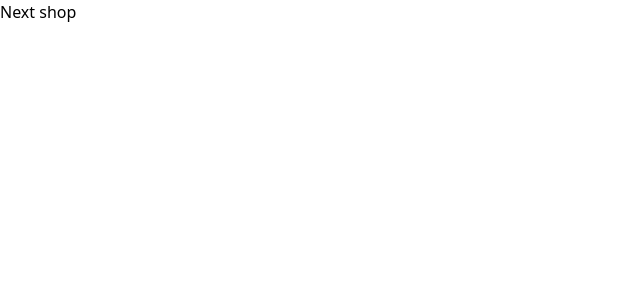
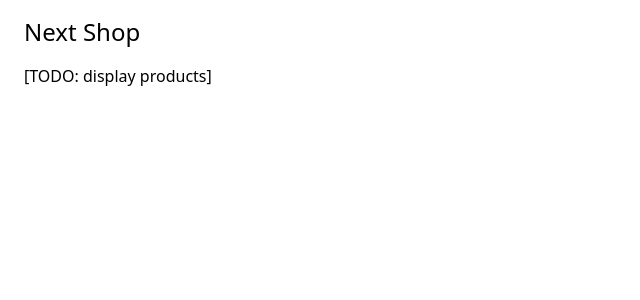
Before and after one commit to Anne-Gaelle-S/next-js-shop, a Next.js app: page / in a window 1280 px wide. Shown: the top 300 px of the page, without its empty margins (0-640 px from the left). Built offline with nearby package versions, Linux system fonts and the light colour scheme.

Commit message:
feat: add Title component

```diff
--- /dev/null
+++ b/components/Title.tsx
@@ -0,0 +1,8 @@
+import { PropsWithChildren } from "react";
+import React from "react";
+
+const Title: React.FC<PropsWithChildren> = ({ children }) => {
+  return <h1 className="text-2xl pb-4">{children}</h1>;
+}
+
+export default Title;
--- a/pages/index.tsx
+++ b/pages/index.tsx
@@ -1,5 +1,6 @@
 import Head from 'next/head'
 import React from 'react'
+import Title from '../components/Title'
 
 const HomePage: React.FC = () => {
   return (
@@ -7,8 +8,11 @@
       <Head>
         <title>Next shop</title>
       </Head>
-      <main>
-        <h1>Next shop</h1>
+      <main className='px-6 py-4'>
+        <Title>Next Shop</Title>
+        <p>
+          [TODO: display products]
+        </p>
       </main>
     </>
   )
```
